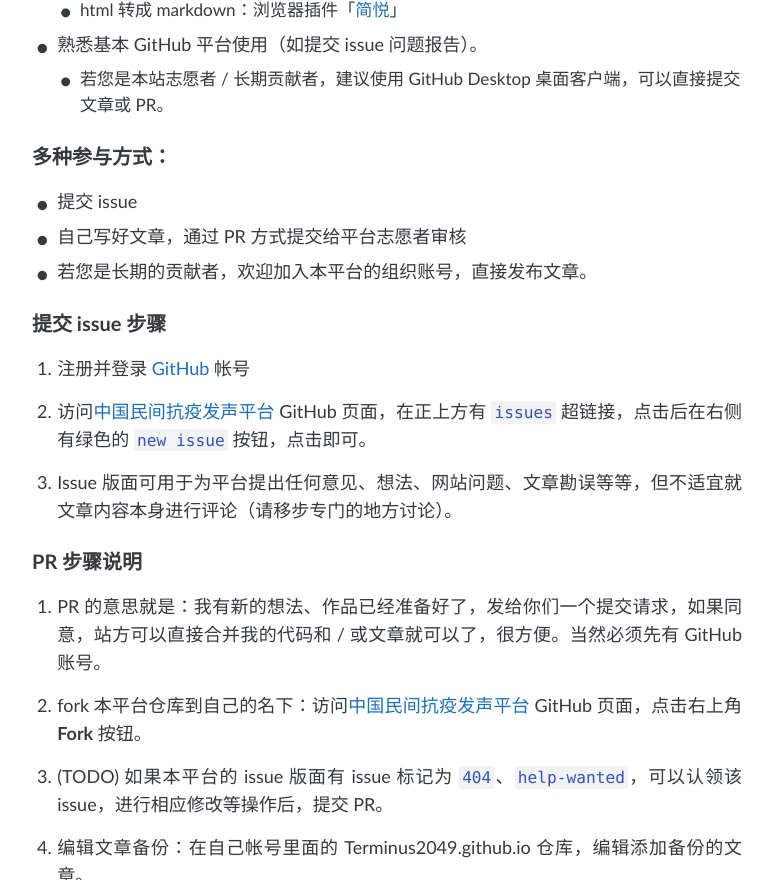
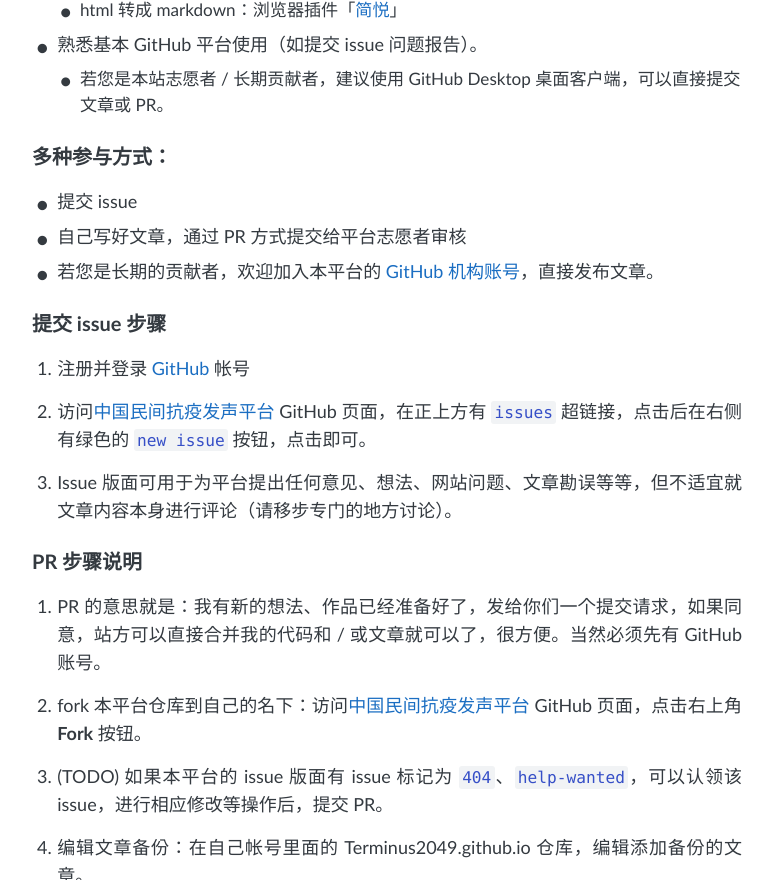
Before and after one commit to voice-against-covid19/-voice-against-covid19, a Jekyll site: the page built from _posts/2022-01-01-how-to-participate.md, in a window 1280 px wide and 900 px high, scrolled down 1212 px, cut to the strip 0-880 px from the top of the window. Shown: the whole strip, without its empty margins (253-1026 px from the left). Built offline with Jekyll 4.4.1, drawn with Linux system fonts in a browser that asks for light colours.

Commit message:
refine _posts/2022-01-01-how-to-participate.md

```diff
--- a/_posts/2022-01-01-how-to-participate.md
+++ b/_posts/2022-01-01-how-to-participate.md
@@ -45,7 +45,7 @@ description: '图文并茂教你如何参与本平台的文章发布'
 ### 多种参与方式：
 - 提交 issue
 - 自己写好文章，通过 PR 方式提交给平台志愿者审核
-- 若您是长期的贡献者，欢迎加入本平台的组织账号，直接发布文章。
+- 若您是长期的贡献者，欢迎加入本平台的[GitHub 机构账号](https://github.com/voice-against-covid19/)，直接发布文章。
 
 ### 提交 issue 步骤
 
```
